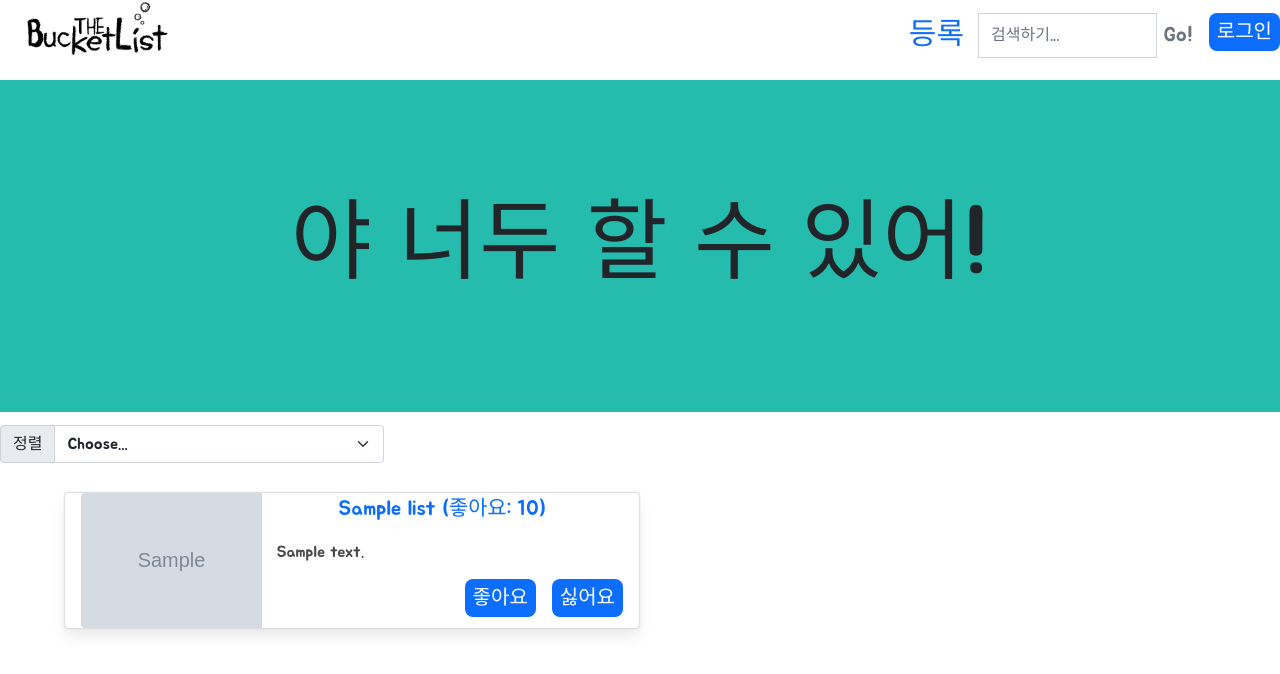
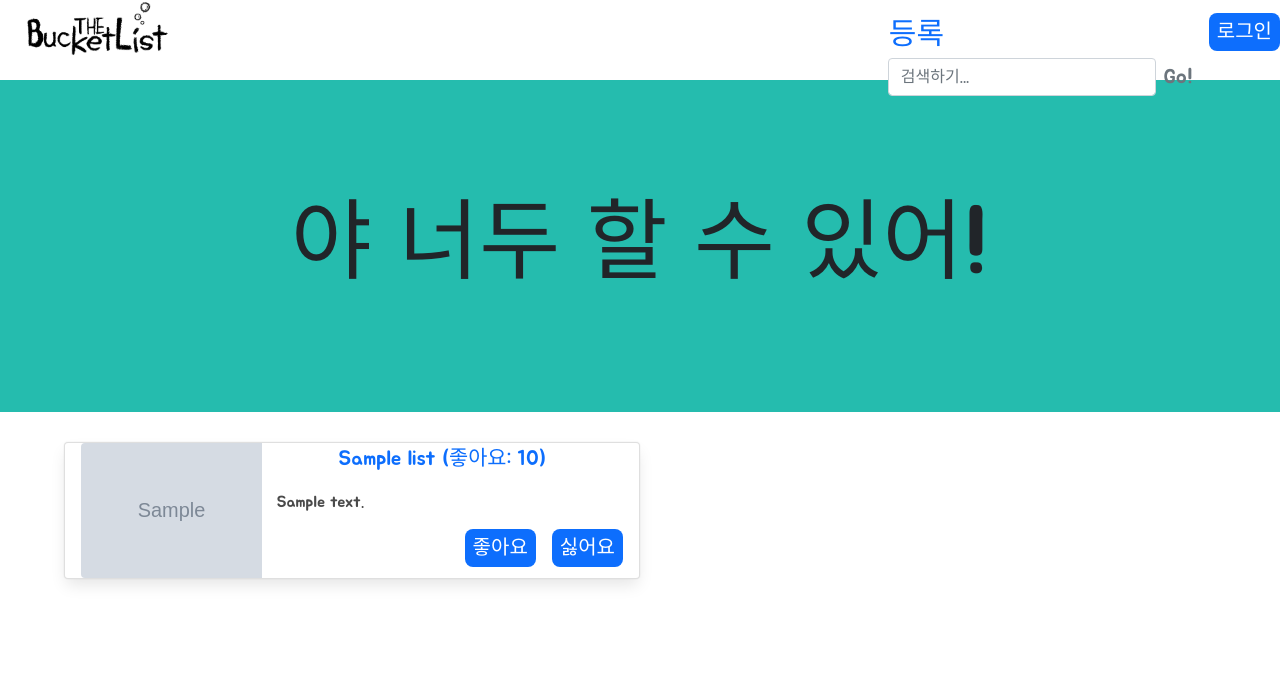
Before and after one commit to khakaa/hanghae_yanudu_6, a Flask app: page / in a window 1280 px wide. Shown: the top 674 px of the page. Run offline with Flask 2, Linux system fonts and the light colour scheme; grey boxes marked "Sample" are stand-in pictures; a database or web service that is not in the repository returns one stand-in record (values such as "Sample title"); some libraries are stand-ins or nearby versions.

Commit message:
뷰 수정

```diff
--- a/static/css/style.css
+++ b/static/css/style.css
@@ -143,7 +143,9 @@
 .btn-wrap {
     text-align: center;
 }
-
+.up-margin {
+    margin-top: 30px;
+}
 /* detail css */
 .asdf {
   background-color: white;
--- a/templates/base.html
+++ b/templates/base.html
@@ -31,7 +31,7 @@
         </div>
       </a>
       <div class="item detail">
-          <div class="input-group pe-2" style="width:300px; height: 40px;">
+          <div class="input-group pe-2" style="width:320px; height: 40px;">
             <div class="item pe-3">
               {% if token %}
               <a class="rk_rg submit-link" href="/list_save">등록</a>
@@ -39,7 +39,7 @@
               <a class="rk_rg submit-link" href="/" onclick='postingFail()'>등록</a>
               {% endif %}
             </div>
-            <form action = '/search' method ="GET" class="searchForm"></form>
+            <form action = '/search' method ="GET" class="searchForm">
               <input type="text" class="form-control" placeholder="검색하기..."
                      aria-label="Recipient's username" aria-describedby="button-addon2" name="search">
               <button class="btn btn-outline-secondary" type="submit" id="button-addon2">Go!</button>
--- a/templates/home.html
+++ b/templates/home.html
@@ -14,21 +14,9 @@
         <!-- <hr style="background-color: black"> -->
 
         <div class="middle">
-            <div class="container_mid justify-content-start">
-                <div class="input-group mb-3 rk_rg" style="width: 30%;">
-                    <label class="input-group-text" for="inputGroupSelect01">정렬</label>
-                    <select class="form-select" onchange=`array(${inputGroupSelect01})` id="inputGroupSelect01">
-                        <option selected>Choose...</option>
-                        <option value="1">좋아요</option>
-                        <option value="2">최신</option>
-                        <option value="3">etc...</option>
-                    </select>
-                </div>
-            </div>
-
-            <div class="container" id="list-box">
+            <div class="container up-margin" id="list-box">
                 <div class="row">
-                    {% for i in all_list %}
+                {% for i in all_list %}
                     {%set title = i.title%}
                     {%set img_file = i.file%}
                     {%set content = i.content%}
```
Also changed, not shown: templates/search.html (+14 -33 lines), static/img/KakaoTalk_20210811_204851987.jpg (added), static/img/다운로드.jfif (added).
